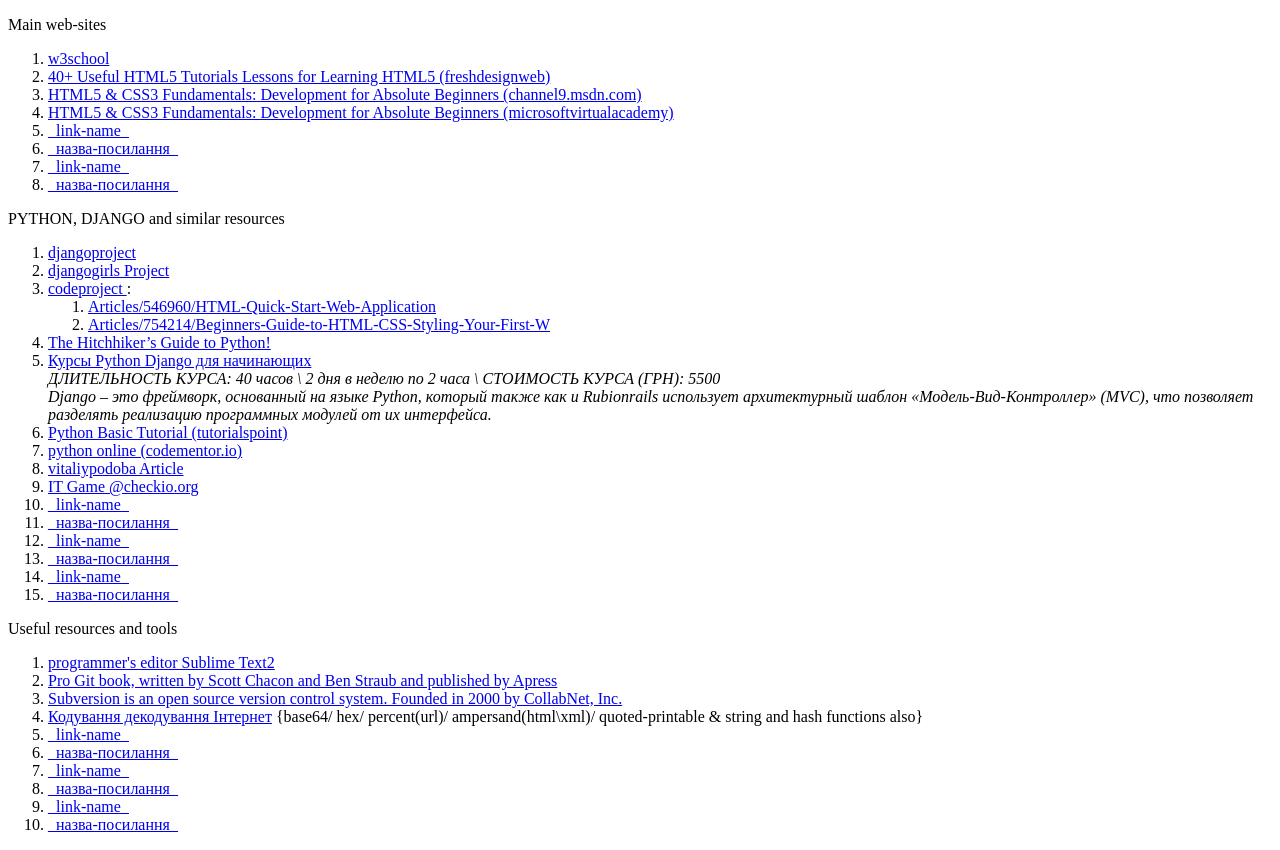
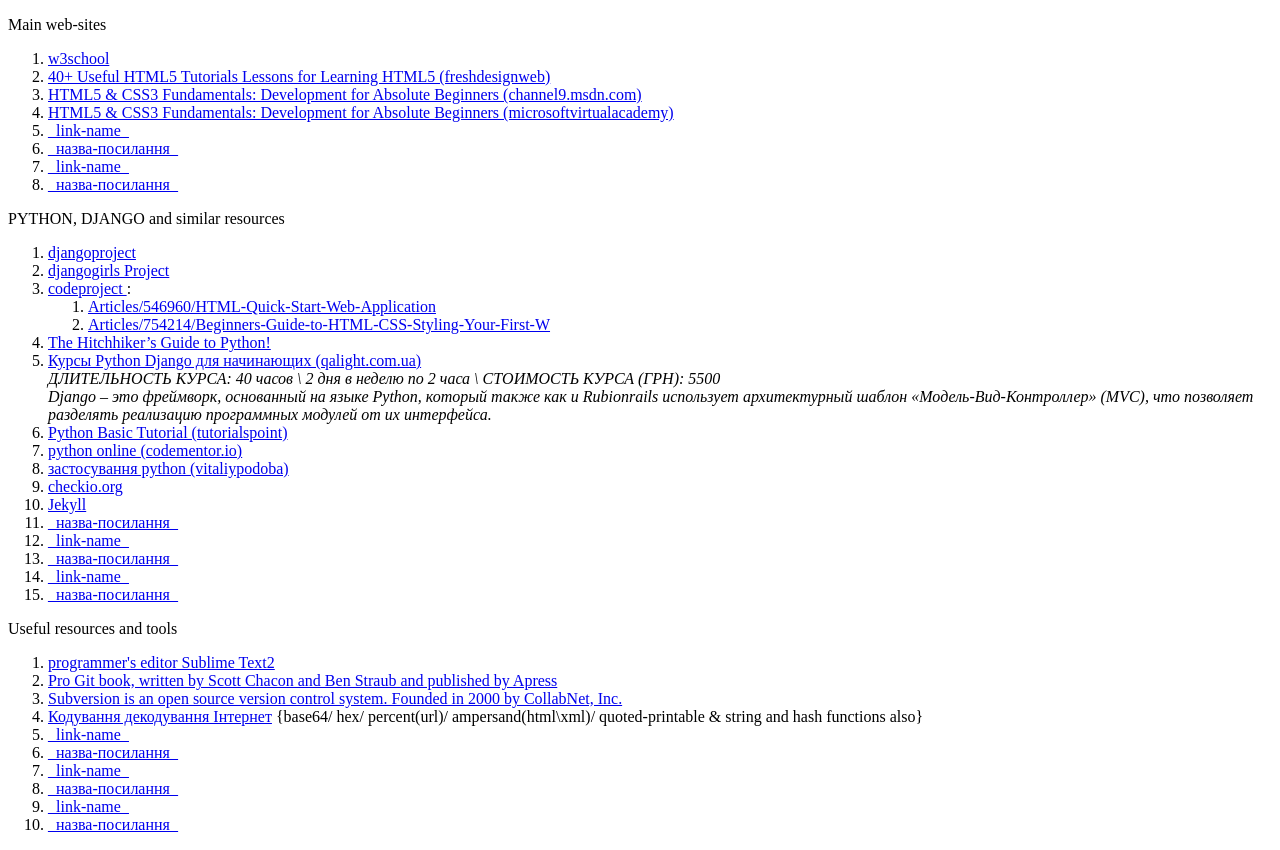
Before and after one commit to dmuktro/learn-class1, a plain HTML site: page dev-URL-collection.html in a window 1280 px wide. Drawn offline with Linux system fonts and the light colour scheme.

Commit message:
Update dev-URL-collection.html

```diff
--- a/dev-URL-collection.html
+++ b/dev-URL-collection.html
@@ -32,16 +32,16 @@
         <li><a href=http://www.codeproject.com/Articles/754214/Beginners-Guide-to-HTML-CSS-Styling-Your-First-W>Articles/754214/Beginners-Guide-to-HTML-CSS-Styling-Your-First-W</a>
       </ol>
       <li><a href=http://docs.python-guide.org/en/latest/>The Hitchhiker’s Guide to Python!</a>
-      <li><a href=http://qalight.com.ua/python-django.html>Курсы Python Django для начинающих</a>
+      <li><a href=http://qalight.com.ua/python-django.html>Курсы Python Django для начинающих (qalight.com.ua)</a>
         <em>
         <br>ДЛИТЕЛЬНОСТЬ КУРСА: 40 часов \ 2 дня в неделю по 2 часа \ СТОИМОСТЬ КУРСА (ГРН): 5500
         <br>Django – это фреймворк, основанный на языке Python, который также как и Rubionrails использует архитектурный шаблон «Модель-Вид-Контроллер» (MVC), что позволяет разделять реализацию программных модулей от их интерфейса.
         </em>
       <li><a href=http://www.tutorialspoint.com/python/python_overview.htm>Python Basic Tutorial (tutorialspoint)</a>
       <li><a href=https://www.codementor.io/learn-python-online>python online (codementor.io)</a>
-      <li><a href=http://www.vitaliypodoba.com/2015/06/python-application/>vitaliypodoba Article</a>
-      <li><a href=http://www.checkio.org/>IT Game @checkio.org</a>
-      <li><a href=_link-url_>_link-name_</a>
+      <li><a href=http://www.vitaliypodoba.com/2015/06/python-application/>застосування python (vitaliypodoba)</a>
+      <li><a href="http://www.checkio.org/" title="IT Games">checkio.org</a>
+      <li><a href="http://jekyllrb.com/docs/usage/" title="Transform your plain text into static websites and blogs.">Jekyll</a>
       <li><a href=_link-url_>_назва-посилання_</a>
       <li><a href=_link-url_>_link-name_</a>
       <li><a href=_link-url_>_назва-посилання_</a>
```
